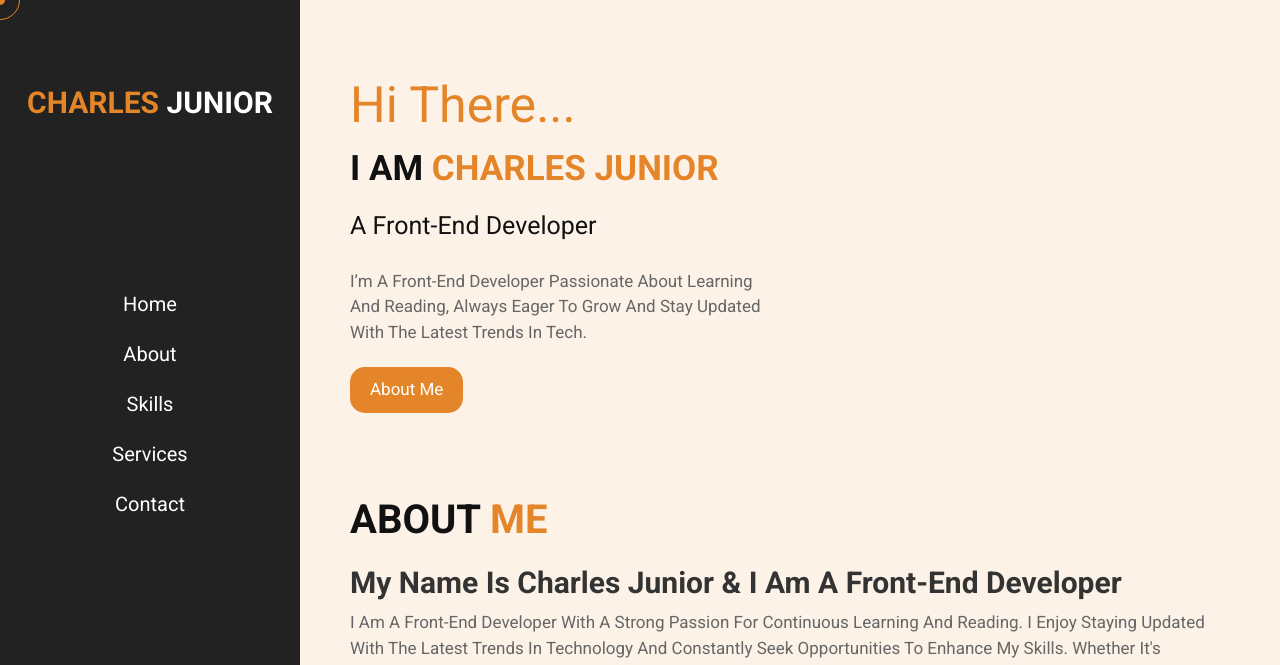
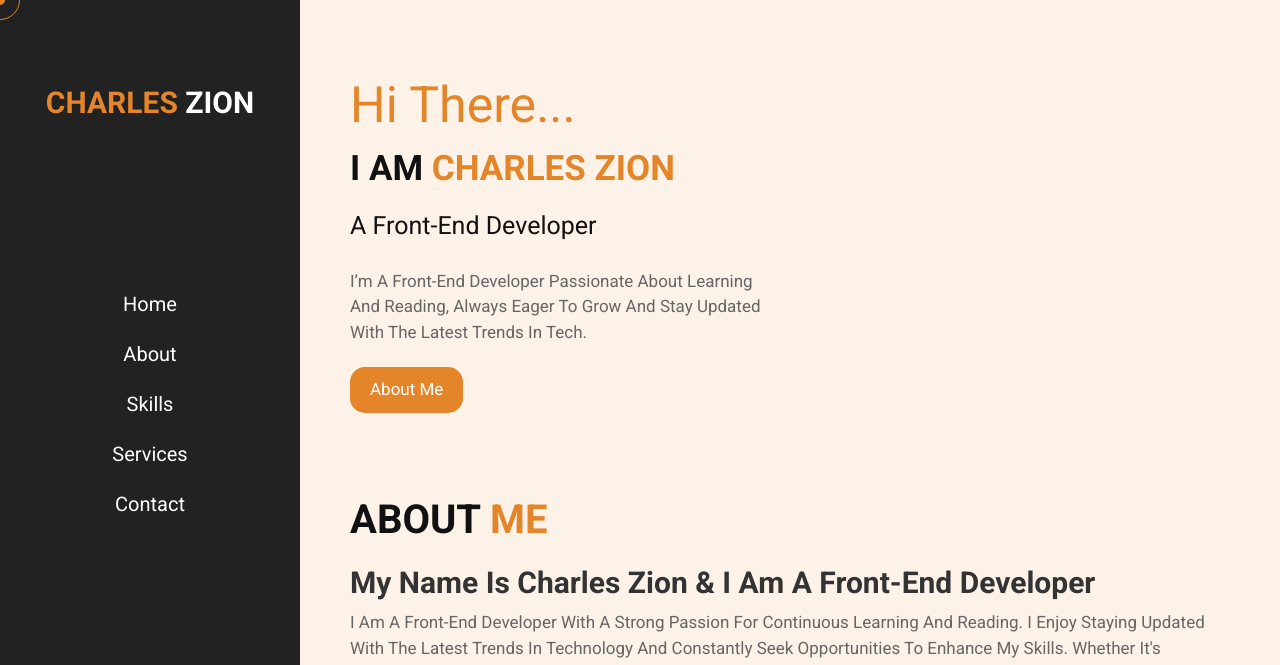
Before and after one commit to Blvck-Heart/Blvck-Heart, a plain HTML site: page index.html in a window 1280 px wide. Shown: the top 665 px of the page. Drawn offline with Linux system fonts and the light colour scheme.

Commit message:
Update index.html

```diff
--- a/index.html
+++ b/index.html
@@ -4,9 +4,9 @@
     <meta charset="UTF-8" />
     <meta name="viewport" content="width=device-width, initial-scale=1.0" />
     <meta http-equiv="X-UA-Compatible" content="ie=edge" />
-    <meta name="keywords" content="Charles" />
+    <meta name="keywords" content="Charles, Zion" />
     <link rel="shortcut icon" href="bitmoji.webp" type="image/x-icon" />
-    <title>Charles Junior</title>
+    <title>Charles Zion</title>
     <!-- font-awesome cdn link  -->
     <link
       rel="stylesheet"
@@ -27,7 +27,7 @@
 
     <!-- Headersection starts -->
     <header class="header" id="header">
-      <a href="#" class="logo"><span>Charles</span> Junior</a>
+      <a href="#" class="logo"><span>Charles</span> Zion</a>
       <nav class="nav-bar" id="nav-bar">
         <ul>
           <li><a href="#home">Home</a></li>
@@ -55,7 +55,7 @@
     <section class="home" id="home">
       <div class="content">
         <span class="hi">hi there...</span>
-        <h3>i am <span>charles junior</span></h3>
+        <h3>i am <span>charles zion</span></h3>
         <p class="info">a front-end developer</p>
         <p class="text">
           I’m a front-end developer passionate about learning and reading,
@@ -82,7 +82,7 @@
         </div> -->
 
         <div class="content">
-          <h3>my name is charles junior & i am a front-end developer</h3>
+          <h3>my name is charles zion & i am a front-end developer</h3>
           <p>
             I am a front-end developer with a strong passion for continuous
             learning and reading. I enjoy staying updated with the latest trends
```
